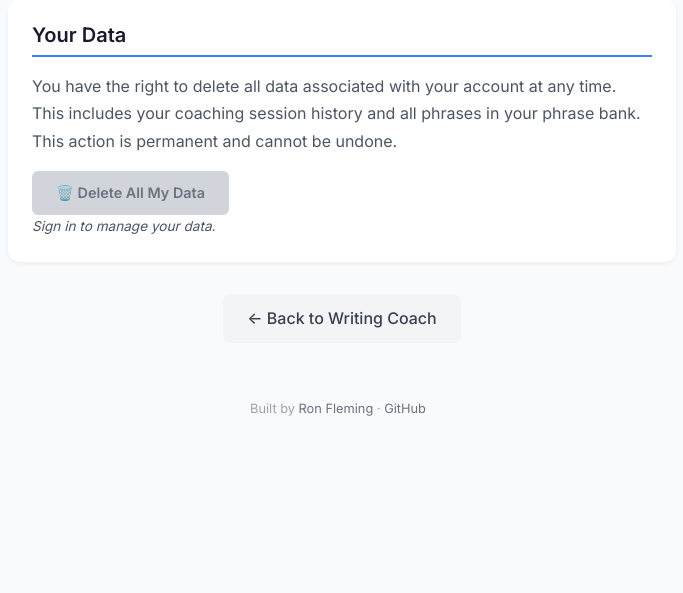
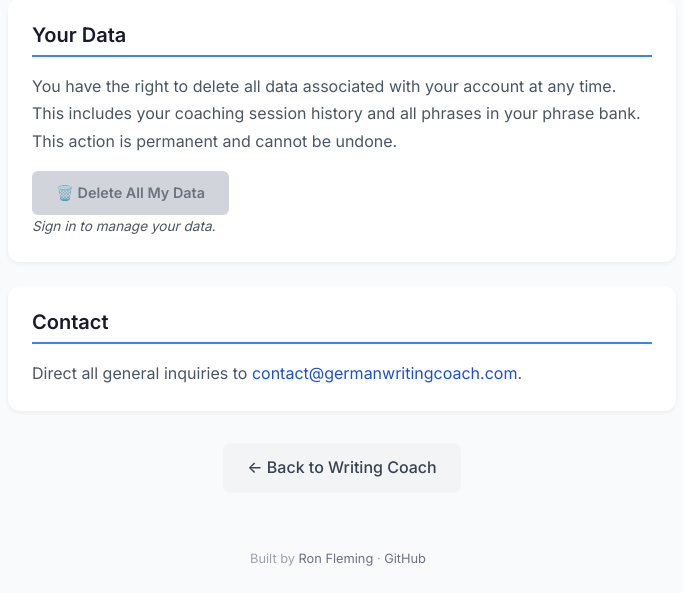
Before and after one commit to ronfleming/writing-coach, an ASP.NET Core app: page /about-us in a window 1280 px wide. Shown: the part 1762-2355 px from the top of the page, without its empty margins (427-1110 px from the left). Before the commit the page ends 2178 px from the top, so only its background shows below. Run offline with ASP.NET Core 8, Linux system fonts and the light colour scheme; data that the repository does not hold is empty; style sheets or scripts are compiled from the project's sources; some libraries are stand-ins or nearby versions.

Commit message:
Added contact info

```diff
--- a/Client/Pages/About.razor
+++ b/Client/Pages/About.razor
@@ -139,6 +139,14 @@
         }
     </section>
 
+    <section class="about-section">
+        <h2>Contact</h2>
+        <p>
+            Direct all general inquiries to
+            <a href="mailto:contact@germanwritingcoach.com">contact@germanwritingcoach.com</a>.
+        </p>
+    </section>
+
     <div class="about-footer">
         <a href="/" class="back-link">← Back to Writing Coach</a>
     </div>
```
